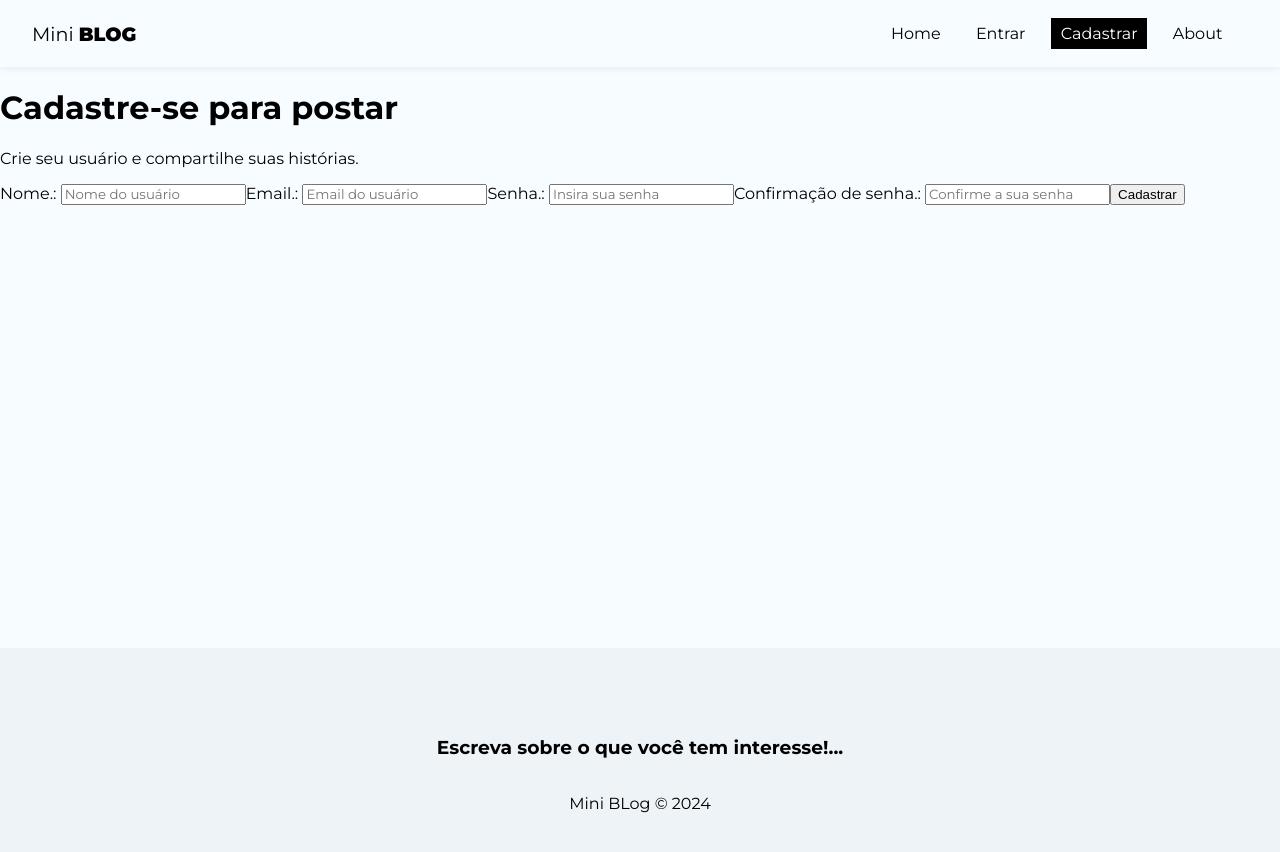
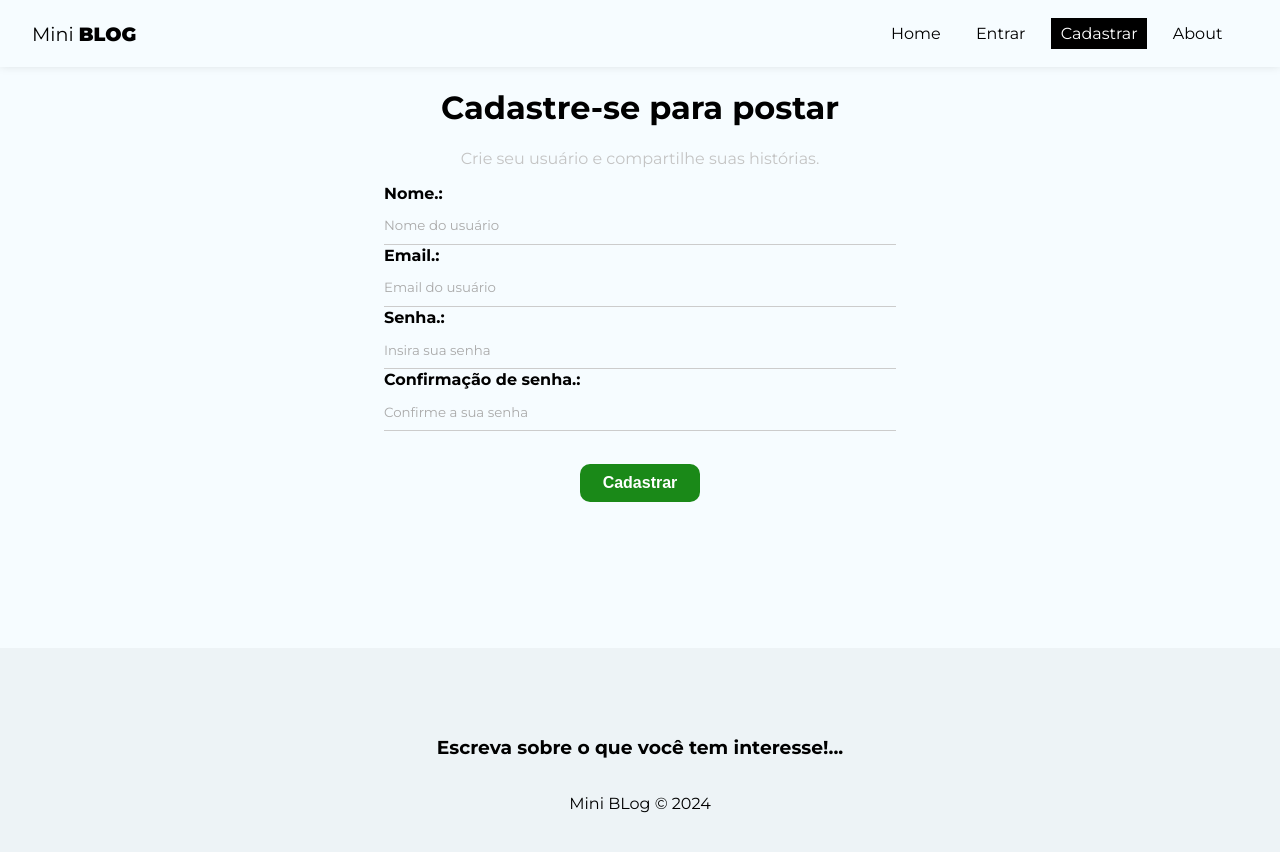
Before and after one commit to romildoalimajr/miniblog, a React (Create React App) app: page /register in a window 1280 px wide. Shown: the top 852 px of the page. Built offline with nearby package versions, Linux system fonts and the light colour scheme.

Commit message:
Configurando o formulário de cadastro.

```diff
--- a/src/index.css
+++ b/src/index.css
@@ -15,6 +15,7 @@
 input::placeholder,
 textarea::placeholder{
   font-family: "Montserrat", sans-serif;
+  color: #aaa;
 }
 
 input:focus,
@@ -37,3 +38,83 @@
 nav button:hover{
   color: #bbb;
 }
+
+/* form styles */
+
+form {
+  max-width: 40%;
+  margin: 0 auto;
+}
+
+label {
+  display: flex;
+  flex-direction: column;
+  margin-bottom: 1px;
+}
+
+label span{
+  margin-bottom: .3em;
+  font-weight: bold;
+  text-align: left;
+}
+
+input,
+textarea{
+  box-sizing: border-box;
+  border: none;
+  border-bottom: 1px solid #ccc;
+  padding: .8em 0;
+  background-color: transparent;
+}
+
+.btn{
+  background-color: #1a8918;
+  color: #fff;
+  text-align: center;
+  cursor: pointer;
+  border-radius: 10px;
+  width: 120px;
+  font-weight: bold;
+  border: none;
+  padding: 10px 15px;
+  font-size: 1em;
+  margin-top: 2em;
+}
+
+.btn.btn-dark{
+  background-color: #000;
+  border-radius: 0;
+}
+
+.btn.btn-outline{
+  background-color: transparent;
+  border-radius: 0;
+  color: #000;
+  border: 1px solid #000;
+  padding: 7px 30px;
+}
+
+.btn:hover{
+  background-color: #0f730c;
+  color: #fff;
+}
+
+.btn.btn-outline:hover{
+  background-color: #000;
+}
+
+.btn.btn-danger:hover{
+  background-color: #dc3545;
+}
+
+button[disabled]{
+  background-color: #aaa;
+}
+
+.ccontainer .error{
+  color: #721C24;
+  background-color: #f8d7da;
+  border: 1px solid #f5c6cb;
+  padding: 5px;
+  border-radius: 5px;
+}
--- a/src/pages/Register/Register.js
+++ b/src/pages/Register/Register.js
@@ -2,18 +2,43 @@
 import styles from './Register.module.css'
 
 const Register = () => {
+
+    const [displayName, setDisplayName] = useState("");
+    const [email, setEmail] = useState("");
+    const [password, setPassword] = useState("");
+    const [confirmPassword, setConfirmPassword] = useState("");
+    const [error, setError] = useState("");
+
+    const handleSubmit = (e) => {
+        e.preventSubmit();
+        setError("");
+        const user = {
+            displayName,
+            email,
+            password
+        }
+        if (password !== confirmPassword) {
+            setError("As senhas precisam ser iguais!...");
+            return;
+        }
+        console.log(user);
+    };
+
     return (
-        <div>
+        <div className={styles.register}>
             <h1>Cadastre-se para postar</h1>
             <p>Crie seu usuário e compartilhe suas histórias.</p>
-            <form>
+            <form onSubmit={handleSubmit}>
                 <label>
                     <span>Nome.: </span>
                     <input
                         type="text"
                         name='displayName'
                         required
+                        autoComplete='on'
                         placeholder='Nome do usuário'
+                        value={displayName}
+                        onChange={(e) => setDisplayName(e.target.value)}
                     />
                 </label>
                 <label>
@@ -22,7 +47,10 @@
                         type="email"
                         name='email'
                         required
+                        autoComplete='on'
                         placeholder='Email do usuário'
+                        value={email}
+                        onChange={(e) => setEmail(e.target.value)}
                     />
                 </label>
                 <label>
@@ -32,6 +60,8 @@
                         name='password'
                         required
                         placeholder='Insira sua senha'
+                        value={password}
+                        onChange={(e) => setPassword(e.target.value)}
                     />
                 </label>
                 <label>
@@ -41,9 +71,12 @@
                         name='confirmPassword'
                         required
                         placeholder='Confirme a sua senha'
+                        value={confirmPassword}
+                        onChange={(e) => setConfirmPassword(e.target.value)}
                     />
                 </label>
                 <button className='btn'>Cadastrar</button>
+                {error && <p className="error">{error}</p>}
             </form>
         </div>
     )
```
Also changed, not shown: package.json (+8 -4 lines), 1 other file (tests, documents, lock files or other folders).
